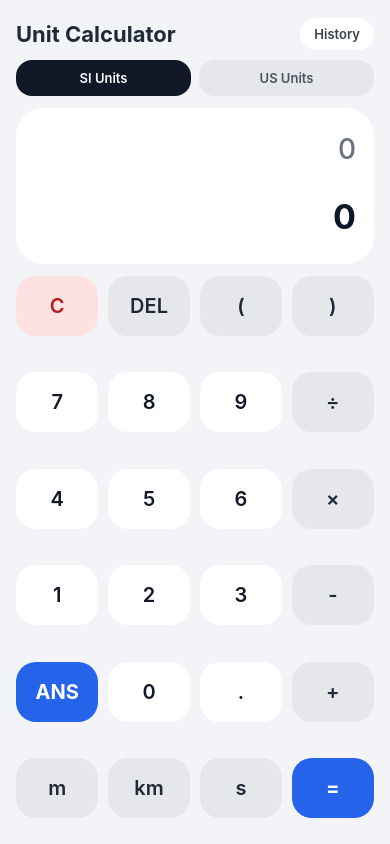
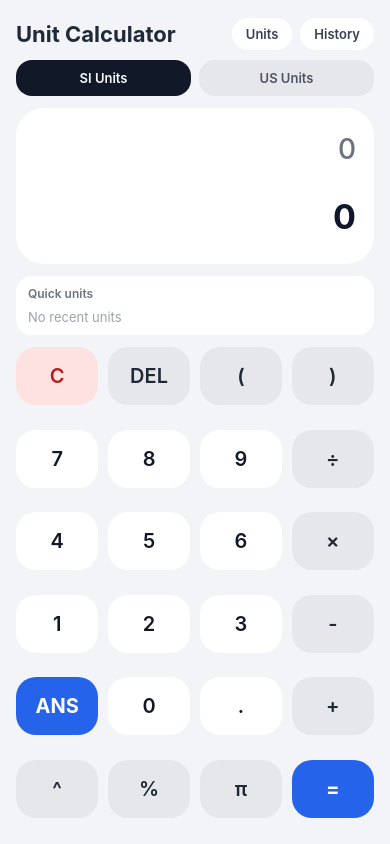
Before and after one commit to bobwillrulex/Unit-Calculator, a React Native app: screen / in a window 390 px wide. Built offline with nearby package versions, Linux system fonts and the light colour scheme.

Commit message:
Add toggleable unit overlay and quick unit bar

```diff
--- a/src/screens/HomeScreen.tsx
+++ b/src/screens/HomeScreen.tsx
@@ -31,6 +31,12 @@ interface HistoryEntry {
   readonly result: string;
 }
 
+interface UnitCategory {
+  readonly key: string;
+  readonly label: string;
+  readonly units: readonly string[];
+}
+
 const mainPadButtons: readonly PadButton[] = [
   { label: 'C', action: 'clear', variant: 'danger' },
   { label: 'DEL', action: 'del', variant: 'operator' },
@@ -57,10 +63,24 @@ const mainPadButtons: readonly PadButton[] = [
   { label: '.', tokenType: 'number', tokenValue: '.' },
   { label: '+', tokenType: 'operator', tokenValue: '+', variant: 'operator' },
 
-  { label: 'm', tokenType: 'unit', tokenValue: 'm', variant: 'operator' },
-  { label: 'km', tokenType: 'unit', tokenValue: 'km', variant: 'operator' },
-  { label: 's', tokenType: 'unit', tokenValue: 's', variant: 'operator' },
+  { label: '^', tokenType: 'power', tokenValue: '^', variant: 'operator' },
+  { label: '%', tokenType: 'operator', tokenValue: '%', variant: 'operator' },
+  { label: 'π', tokenType: 'number', tokenValue: '3.14159', variant: 'operator' },
   { label: '=', action: 'equals', variant: 'accent' },
+];
+
+const SI_UNIT_CATEGORIES: readonly UnitCategory[] = [
+  { key: 'length', label: 'Length', units: ['mm', 'cm', 'm', 'km'] },
+  { key: 'mass', label: 'Mass', units: ['mg', 'g', 'kg', 't'] },
+  { key: 'time', label: 'Time', units: ['ms', 's', 'min', 'h'] },
+  { key: 'temp', label: 'Temperature', units: ['°C', 'K'] },
+];
+
+const US_UNIT_CATEGORIES: readonly UnitCategory[] = [
+  { key: 'length', label: 'Length', units: ['in', 'ft', 'yd', 'mi'] },
+  { key: 'mass', label: 'Mass', units: ['oz', 'lb', 'ton'] },
+  { key: 'time', label: 'Time', units: ['s', 'min', 'h', 'day'] },
+  { key: 'temp', label: 'Temperature', units: ['°F'] },
 ];
 
 const tokenSpacingNeeded = (
@@ -96,8 +116,15 @@ export const HomeScreen = () => {
   const [unitMode, setUnitMode] = useState<UnitMode>('SI');
   const [historyVisible, setHistoryVisible] = useState(false);
   const [historyEntries, setHistoryEntries] = useState<readonly HistoryEntry[]>([]);
+  const [unitOverlayVisible, setUnitOverlayVisible] = useState(false);
+  const [recentUnits, setRecentUnits] = useState<readonly string[]>([]);
 
   const inputPreview = useMemo(() => formatTokens(tokens), [tokens]);
+  const unitCategories = unitMode === 'SI' ? SI_UNIT_CATEGORIES : US_UNIT_CATEGORIES;
+
+  const trackRecentUnit = (unit: string): void => {
+    setRecentUnits(previous => [unit, ...previous.filter(item => item !== unit)].slice(0, 4));
+  };
 
   const pushToken = (tokenType: TokenType, value: string): void => {
     const nextToken: InputToken = {
@@ -107,6 +134,10 @@ export const HomeScreen = () => {
     };
 
     setTokens(previous => [...previous, nextToken]);
+
+    if (tokenType === 'unit') {
+      trackRecentUnit(value);
+    }
   };
 
   const removeLastToken = (): void => {
@@ -177,12 +208,32 @@ export const HomeScreen = () => {
       <View style={styles.topBar}>
         <Text style={styles.brand}>Unit Calculator</Text>
 
+        <View style={styles.topBarActions}>
+          <Pressable
+            style={({ pressed }) => [
+              styles.historyButton,
+              unitOverlayVisible && styles.historyButtonActive,
+              pressed && styles.scaleDown,
+            ]}
+            onPress={() => setUnitOverlayVisible(previous => !previous)}
+          >
+            <Text
+              style={[
+                styles.historyButtonLabel,
+                unitOverlayVisible && styles.historyButtonLabelActive,
+              ]}
+            >
+              Units
+            </Text>
+          </Pressable>
+
           <Pressable
             style={({ pressed }) => [styles.historyButton, pressed && styles.scaleDown]}
             onPress={() => setHistoryVisible(previous => !previous)}
           >
             <Text style={styles.historyButtonLabel}>History</Text>
           </Pressable>
+        </View>
       </View>
 
       <View style={styles.unitToggleRow}>
@@ -218,6 +269,25 @@ export const HomeScreen = () => {
         </Text>
       </View>
 
+      <View style={styles.quickBar}>
+        <Text style={styles.quickBarLabel}>Quick units</Text>
+        <ScrollView horizontal showsHorizontalScrollIndicator={false}>
+          {recentUnits.length === 0 ? (
+            <Text style={styles.quickBarEmpty}>No recent units</Text>
+          ) : (
+            recentUnits.map(unit => (
+              <Pressable
+                key={unit}
+                style={({ pressed }) => [styles.quickUnitChip, pressed && styles.scaleDown]}
+                onPress={() => pushToken('unit', unit)}
+              >
+                <Text style={styles.quickUnitChipLabel}>{unit}</Text>
+              </Pressable>
+            ))
+          )}
+        </ScrollView>
+      </View>
+
       {historyVisible && (
         <View style={styles.historyPanel}>
           <Text style={styles.historyTitle}>Recent</Text>
@@ -240,11 +310,35 @@ export const HomeScreen = () => {
         </View>
       )}
 
+      {unitOverlayVisible ? (
+        <ScrollView style={styles.unitOverlay} contentContainerStyle={styles.unitOverlayContent}>
+          {unitCategories.map(category => (
+            <View key={category.key} style={styles.unitCategorySection}>
+              <Text style={styles.unitCategoryTitle}>{category.label}</Text>
+              <View style={styles.unitChipRow}>
+                {category.units.map(unit => (
+                  <Pressable
+                    key={unit}
+                    style={({ pressed }) => [
+                      styles.unitChip,
+                      pressed && styles.scaleDown,
+                    ]}
+                    onPress={() => pushToken('unit', unit)}
+                  >
+                    <Text style={styles.unitChipLabel}>{unit}</Text>
+                  </Pressable>
+                ))}
+              </View>
+            </View>
+          ))}
+        </ScrollView>
+      ) : (
         <View style={styles.keypadGrid}>
           {mainPadButtons.map(button => (
             <PadKey key={button.label} button={button} onPress={handleButtonPress} />
           ))}
         </View>
+      )}
     </View>
   );
 };
@@ -295,6 +389,10 @@ const styles = StyleSheet.create({
     alignItems: 'center',
     marginBottom: 10,
   },
+  topBarActions: {
+    flexDirection: 'row',
+    gap: 8,
+  },
   brand: {
     fontSize: 22,
     fontWeight: '700',
@@ -306,10 +404,16 @@ const styles = StyleSheet.create({
     paddingHorizontal: 14,
     paddingVertical: 8,
   },
+  historyButtonActive: {
+    backgroundColor: '#2563eb',
+  },
   historyButtonLabel: {
     fontSize: 13,
     fontWeight: '600',
     color: '#374151',
+  },
+  historyButtonLabelActive: {
+    color: '#ffffff',
   },
   unitToggleRow: {
     flexDirection: 'row',
@@ -340,7 +444,7 @@ const styles = StyleSheet.create({
     paddingVertical: 24,
     paddingHorizontal: 18,
     marginBottom: 12,
-    minHeight: 150,
+    minHeight: 140,
     justifyContent: 'space-between',
   },
   expressionText: {
@@ -356,6 +460,35 @@ const styles = StyleSheet.create({
     fontSize: 34,
     fontWeight: '700',
     minHeight: 44,
+  },
+  quickBar: {
+    borderRadius: 16,
+    backgroundColor: '#ffffff',
+    paddingVertical: 10,
+    paddingHorizontal: 12,
+    marginBottom: 12,
+  },
+  quickBarLabel: {
+    fontSize: 12,
+    color: '#6b7280',
+    marginBottom: 8,
+    fontWeight: '600',
+  },
+  quickBarEmpty: {
+    fontSize: 13,
+    color: '#9ca3af',
+  },
+  quickUnitChip: {
+    borderRadius: 14,
+    backgroundColor: '#dbeafe',
+    paddingHorizontal: 12,
+    paddingVertical: 8,
+    marginRight: 8,
+  },
+  quickUnitChipLabel: {
+    fontSize: 13,
+    fontWeight: '700',
+    color: '#1d4ed8',
   },
   historyPanel: {
     borderRadius: 20,
@@ -391,6 +524,41 @@ const styles = StyleSheet.create({
     color: '#111827',
     fontWeight: '600',
   },
+  unitOverlay: {
+    flex: 1,
+    backgroundColor: '#ffffff',
+    borderRadius: 20,
+  },
+  unitOverlayContent: {
+    padding: 14,
+  },
+  unitCategorySection: {
+    marginBottom: 16,
+  },
+  unitCategoryTitle: {
+    fontSize: 14,
+    fontWeight: '700',
+    color: '#374151',
+    marginBottom: 8,
+  },
+  unitChipRow: {
+    flexDirection: 'row',
+    flexWrap: 'wrap',
+    gap: 8,
+  },
+  unitChip: {
+    borderRadius: 16,
+    backgroundColor: '#e5e7eb',
+    paddingHorizontal: 12,
+    paddingVertical: 10,
+    minWidth: 56,
+    alignItems: 'center',
+  },
+  unitChipLabel: {
+    fontSize: 14,
+    fontWeight: '700',
+    color: '#1f2937',
+  },
   keypadGrid: {
     flex: 1,
     flexDirection: 'row',
@@ -400,7 +568,7 @@ const styles = StyleSheet.create({
   },
   key: {
     width: '23%',
-    minHeight: 60,
+    minHeight: 58,
     borderRadius: 20,
     backgroundColor: '#ffffff',
     alignItems: 'center',
```
Lines whose indentation alone changed are shown as unchanged.
